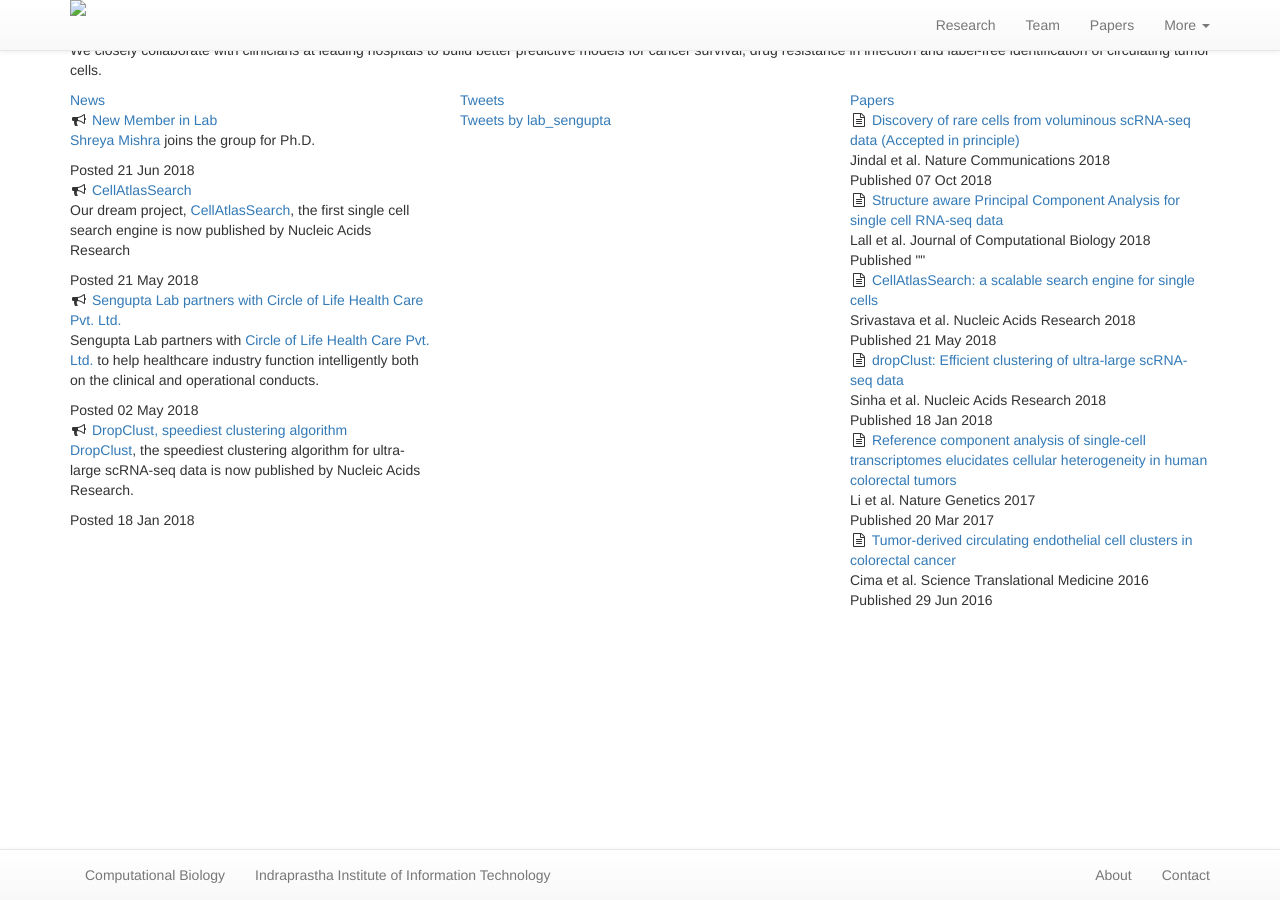
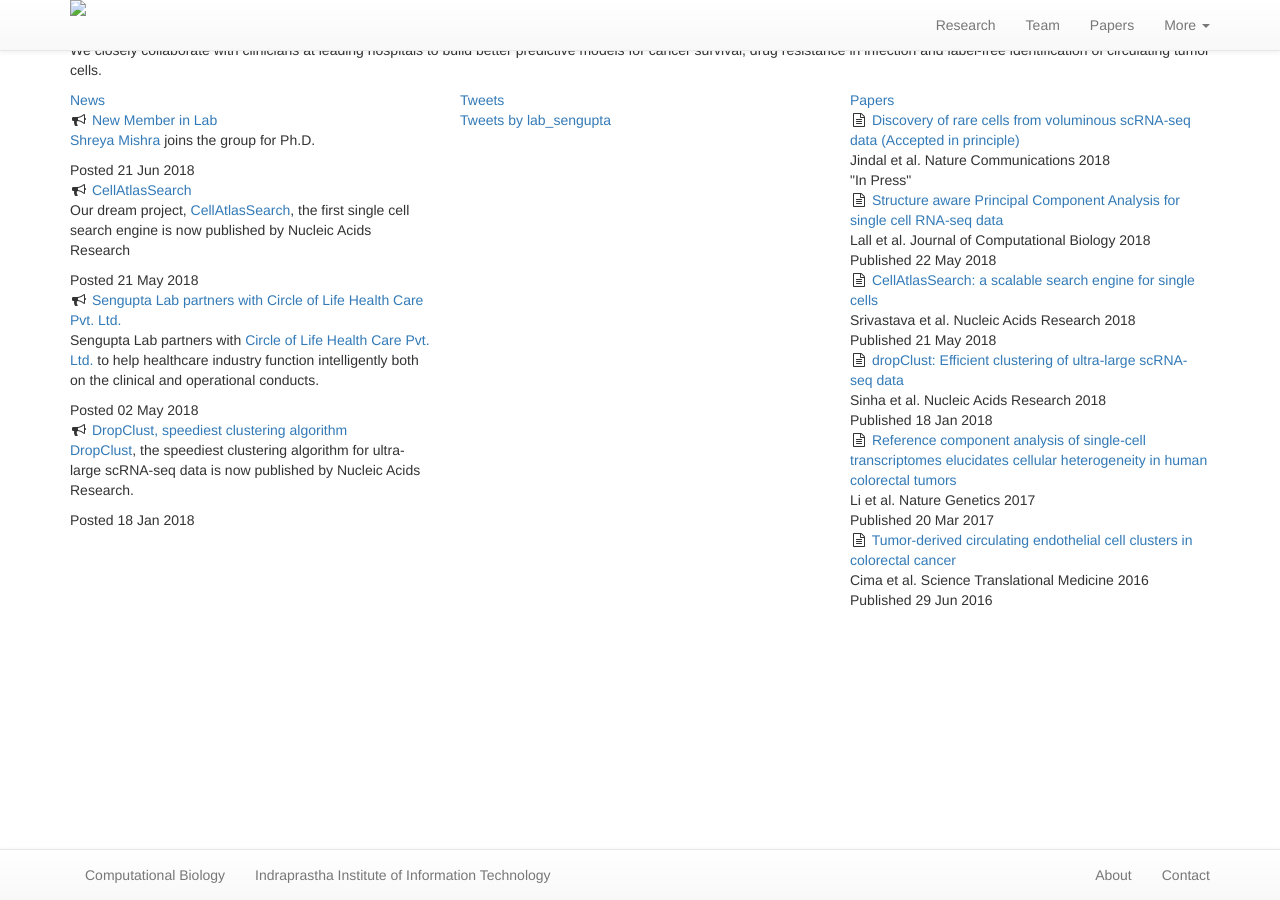
Before and after one commit to debarka/senguptalab.github.io, a Jekyll site: the page built from index.html, in a window 1280 px wide. Built offline with Jekyll 4.4.1, drawn with Linux system fonts in a browser that asks for light colours; nearby versions of some CDN libraries; library files that are not in the unit come from our copies; comment, search, counter and statistics services are not loaded.

Commit message:
Update index.html

```diff
--- a/index.html
+++ b/index.html
@@ -160,9 +160,10 @@ categories:
 				</div>
 				<div class="smallspacer"></div>
 				<div class="smallnote">
-					Published
+					<!--Published-->
 					<!--(In Press)-->
-				{{ paper.date | date_to_string }}
+				<!--{{ paper.date | date_to_string }}-->
+					"In Press"
 				</div>
 				<div class="spacer"></div>
 				<div class="spacer"></div>
@@ -182,8 +183,8 @@ categories:
 				<div class="smallnote">
 					Published
 					<!--(In Press)-->
-				<!--{{ paper.date | date_to_string }}-->
-					""
+				{{ paper.date | date_to_string }}
+
 				</div>
 				<div class="spacer"></div>
 				<div class="spacer"></div>
```
